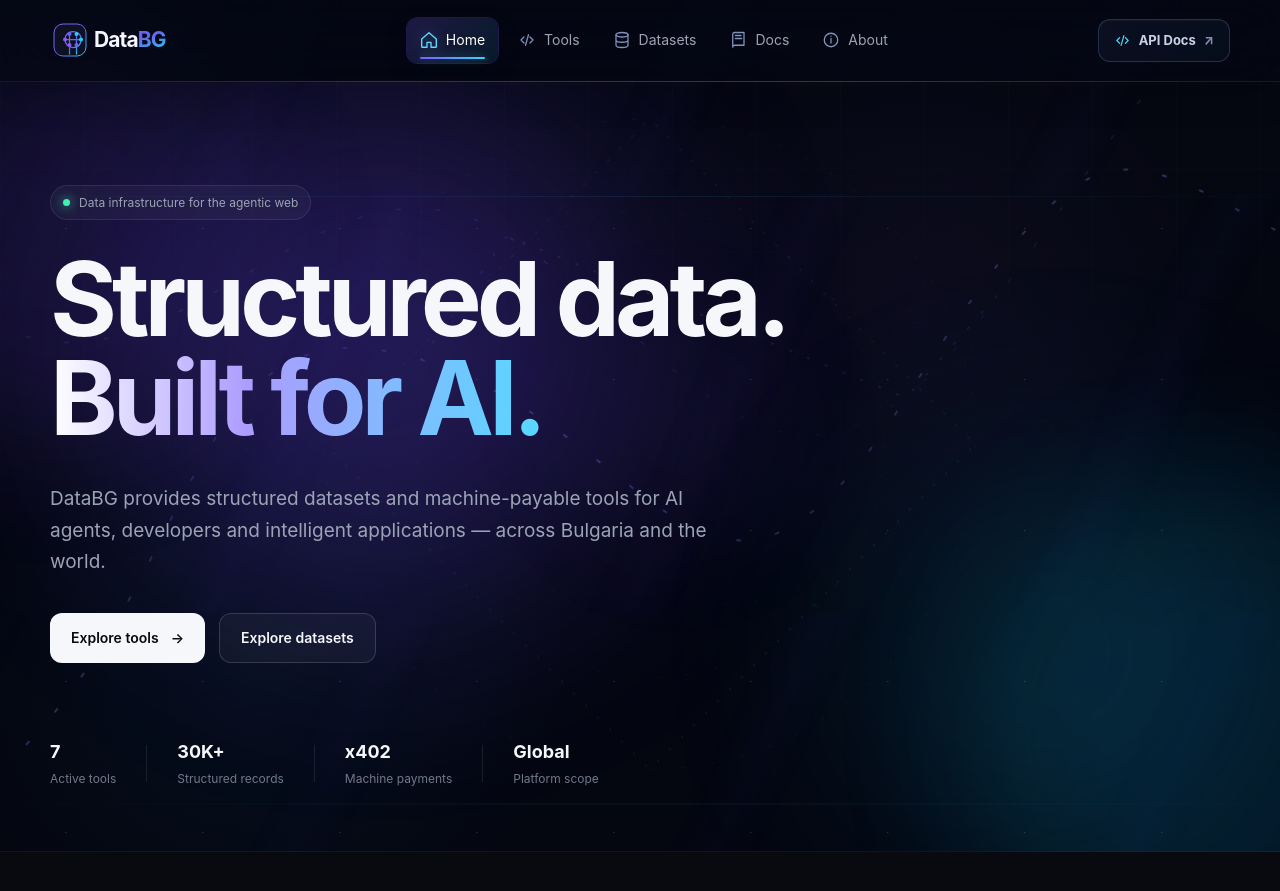
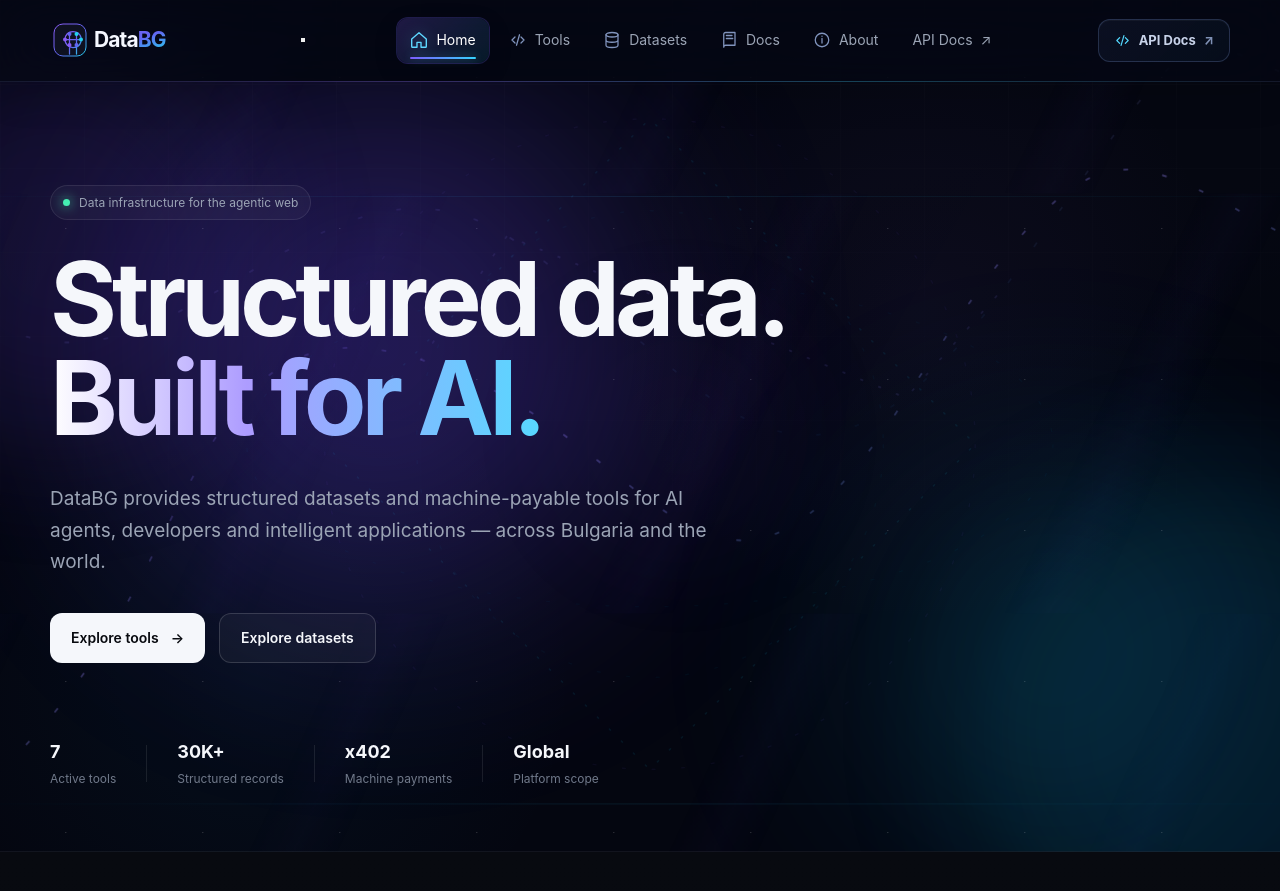
Before and after one commit to plamensve/databg.tech, a Jekyll site: the page built from index.html, in a window 1280 px wide and 900 px high. Shown: the top 891 px of the window. Built offline with Jekyll 4.4.1, drawn with Linux system fonts in a browser that asks for light colours.

Commit message:
Fix mobile navigation accessibility

```diff
--- a/_includes/header.html
+++ b/_includes/header.html
@@ -4,7 +4,11 @@
             <img class="logo-image" src="{{ '/assets/img/databg-logo.svg' | relative_url }}" alt="DataBG" width="160" height="40">
         </a>
 
-        <nav class="main-nav" aria-label="Main navigation">
+        <button class="mobile-nav-toggle" type="button" aria-expanded="false" aria-controls="main-navigation" aria-label="Open navigation">
+            <span></span><span></span><span></span>
+        </button>
+
+        <nav class="main-nav" id="main-navigation" aria-label="Main navigation">
             <a href="{{ '/' | relative_url }}" class="nav-link{% if page.url == '/' %} is-active{% endif %}">
                 <svg class="nav-icon" viewBox="0 0 24 24" aria-hidden="true"><path d="M3 10.8 12 3l9 7.8v9.2a1 1 0 0 1-1 1h-5.5v-6h-5v6H4a1 1 0 0 1-1-1z"/></svg><span>Home</span>
             </a>
@@ -20,9 +24,10 @@
             <a href="{{ '/about.html' | relative_url }}" class="nav-link{% if page.url == '/about.html' %} is-active{% endif %}">
                 <svg class="nav-icon" viewBox="0 0 24 24" aria-hidden="true"><circle cx="12" cy="12" r="9"/><path d="M12 10v6M12 7h.01"/></svg><span>About</span>
             </a>
+            <a href="https://api.databg.tech/openapi.json" class="mobile-api-link" target="_blank" rel="noopener">API Docs <span>↗</span></a>
         </nav>
 
-        <a href="https://api.databg.tech/v1/datasets" class="nav-cta" target="_blank" rel="noopener">
+        <a href="https://api.databg.tech/openapi.json" class="nav-cta" target="_blank" rel="noopener">
             <svg class="nav-cta-icon" viewBox="0 0 24 24" aria-hidden="true"><path d="m8 8-4 4 4 4M16 8l4 4-4 4M14 5l-4 14"/></svg><span>API Docs</span><span class="nav-cta-arrow">↗</span>
         </a>
     </div>
```
